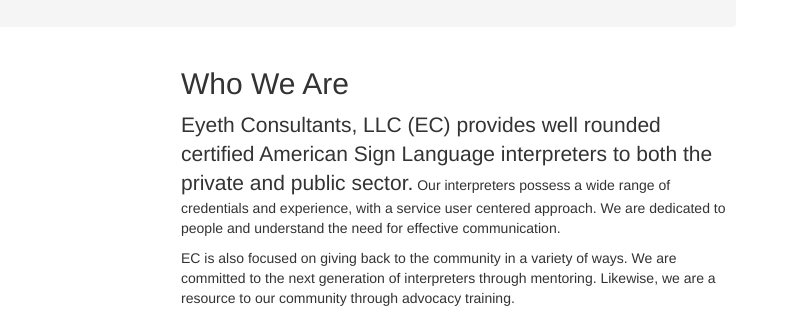
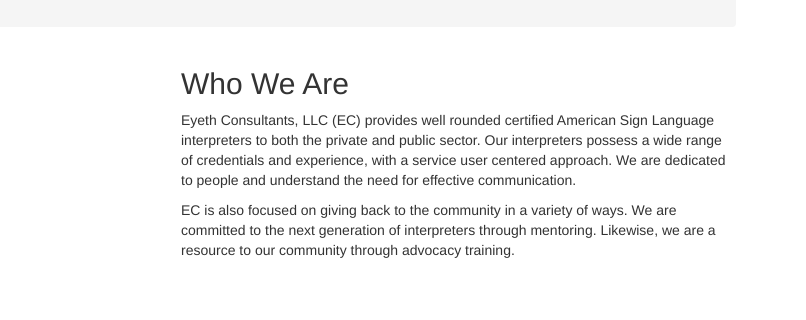
Before and after one commit to sdenkahairdesign/sdenkahairdesign.github.io, a plain HTML site: page about.html in a window 1280 px wide. Shown: the part 169-489 px from the top of the page, 474-1280 px from the left. Drawn offline with Linux system fonts and the light colour scheme.

Commit message:
removed lead

```diff
--- a/about.html
+++ b/about.html
@@ -144,7 +144,7 @@
       </div>
       <div class="col-md-6">
         <h2>Who We Are</h2>
-        <p><span class="lead">Eyeth Consultants, LLC (EC) provides well rounded certified American Sign Language interpreters to both the private and public sector.</span> Our interpreters possess a wide range of credentials and experience, with a service user centered approach. We are dedicated to people and understand the need for effective communication.</p>
+        <p>Eyeth Consultants, LLC (EC) provides well rounded certified American Sign Language interpreters to both the private and public sector. Our interpreters possess a wide range of credentials and experience, with a service user centered approach. We are dedicated to people and understand the need for effective communication.</p>
         <p>EC is also focused on giving back to the community in a variety of ways. We are committed to the next generation of interpreters through mentoring. Likewise, we are a resource to our community through advocacy training.</p>
       </div>
     </div>
```
Also changed, not shown: services.html (+1 -1 lines).
